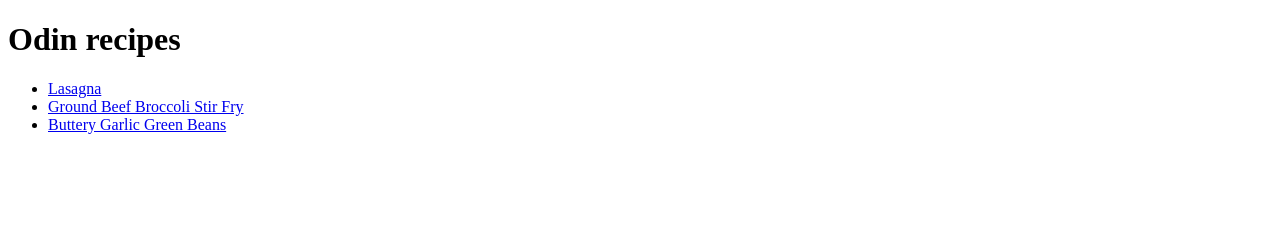
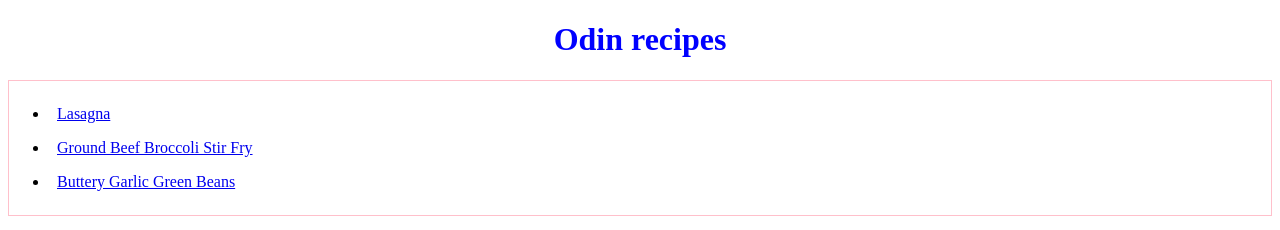
Before and after one commit to znanmi/odin-recipes, a plain HTML site: page index.html in a window 1280 px wide. Drawn offline with Linux system fonts and the light colour scheme.

Commit message:
odin recipe styling updated

```diff
--- a/index.html
+++ b/index.html
@@ -4,9 +4,11 @@
     <meta charset="UTF-8" />
     <meta name="viewport" content="width=device-width, initial-scale=1.0" />
     <title>Odin Recipes</title>
+    <link rel="stylesheet" href="style.css" />
   </head>
   <body>
     <h1>Odin recipes</h1>
+    <div class="nav-container">
       <ul>
         <li><a href="recipes/lasagna.html" target="_blank">Lasagna</a></li>
         <li>
@@ -20,5 +22,6 @@
           >
         </li>
       </ul>
+    </div>
   </body>
 </html>
--- /dev/null
+++ b/style.css
@@ -0,0 +1,13 @@
+h1 {
+  color: blue;
+  text-align: center;
+}
+.nav-container {
+  border: pink solid 1px;
+}
+a:hover {
+  color: red;
+}
+li {
+  padding: 8px;
+}
```
Also changed, not shown: recipes/buttery-garlic-green-beans.html (+1 -0 lines), recipes/ground-beef-broccoli-stir-fry.html (+1 -0 lines), recipes/lasagna.html (+1 -0 lines). Lines whose indentation alone changed are shown as unchanged.
